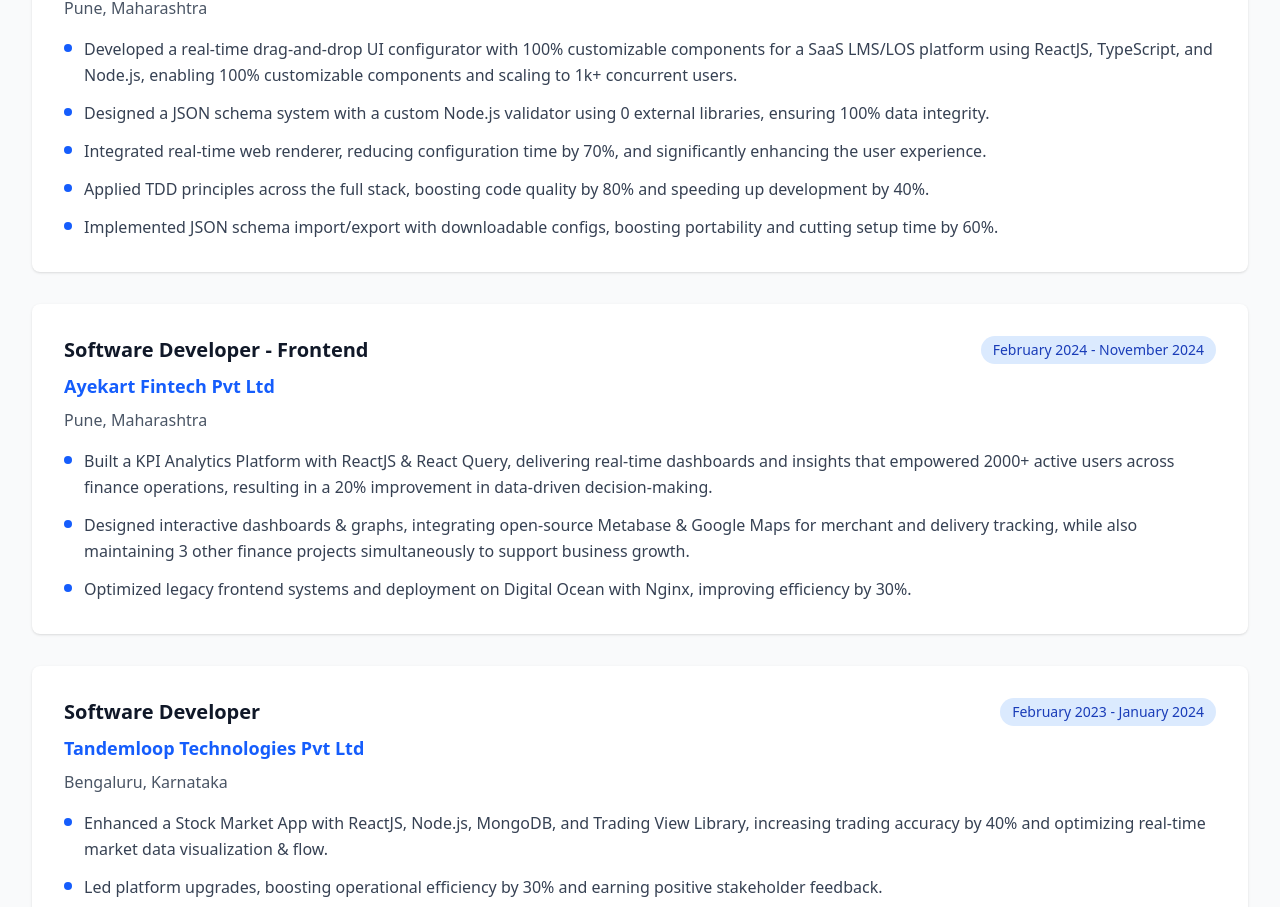
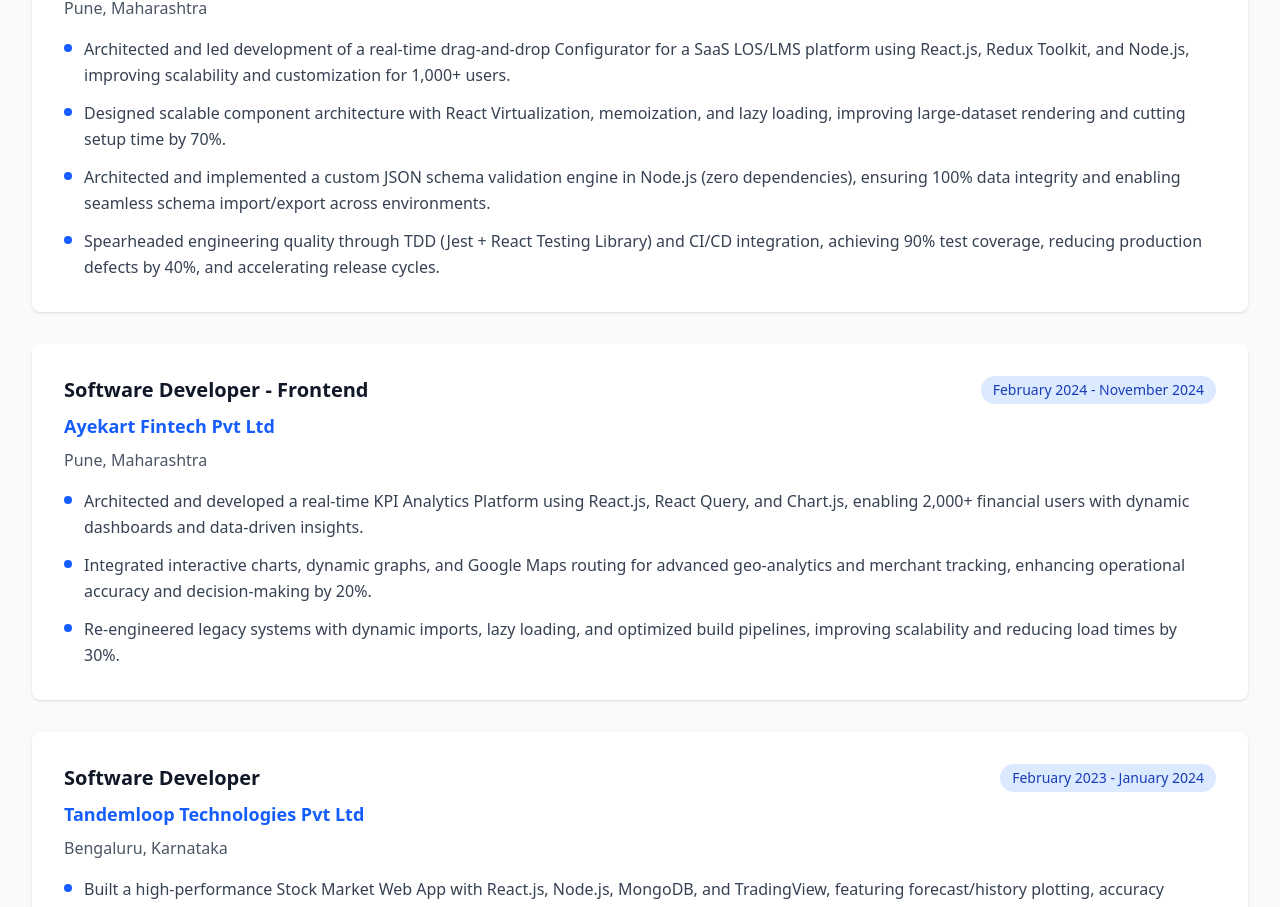
Before and after one commit to PritomDutta89/my-portfolio, a React (Vite) app: page / in a window 1280 px wide. Shown: the part 1872-2779 px from the top of the page. Built offline with nearby package versions, Linux system fonts and the light colour scheme.

Commit message:
updated content

```diff
--- a/src/constants/constants.js
+++ b/src/constants/constants.js
@@ -5,11 +5,10 @@
     duration: "November 2024 - Present",
     location: "Pune, Maharashtra",
     achievements: [
-      "Developed a real-time drag-and-drop UI configurator with 100% customizable components for a SaaS LMS/LOS platform using ReactJS, TypeScript, and Node.js, enabling 100% customizable components and scaling to 1k+ concurrent users.",
-      "Designed a JSON schema system with a custom Node.js validator using 0 external libraries, ensuring 100% data integrity.",
-      "Integrated real-time web renderer, reducing configuration time by 70%, and significantly enhancing the user experience.",
-      "Applied TDD principles across the full stack, boosting code quality by 80% and speeding up development by 40%.",
-      "Implemented JSON schema import/export with downloadable configs, boosting portability and cutting setup time by 60%."
+      "Architected and led development of a real-time drag-and-drop Configurator for a SaaS LOS/LMS platform using React.js, Redux Toolkit, and Node.js, improving scalability and customization for 1,000+ users.",
+      "Designed scalable component architecture with React Virtualization, memoization, and lazy loading, improving large-dataset rendering and cutting setup time by 70%.",
+      "Architected and implemented a custom JSON schema validation engine in Node.js (zero dependencies), ensuring 100% data integrity and enabling seamless schema import/export across environments.",
+      "Spearheaded engineering quality through TDD (Jest + React Testing Library) and CI/CD integration, achieving 90% test coverage, reducing production defects by 40%, and accelerating release cycles."
     ],
   },
   {
@@ -18,9 +17,9 @@
     duration: "February 2024 - November 2024",
     location: "Pune, Maharashtra",
     achievements: [
-      "Built a KPI Analytics Platform with ReactJS & React Query, delivering real-time dashboards and insights that empowered 2000+ active users across finance operations, resulting in a 20% improvement in data-driven decision-making.",
-      "Designed interactive dashboards & graphs, integrating open-source Metabase & Google Maps for merchant and delivery tracking, while also maintaining 3 other finance projects simultaneously to support business growth.",
-      "Optimized legacy frontend systems and deployment on Digital Ocean with Nginx, improving efficiency by 30%.",
+      "Architected and developed a real-time KPI Analytics Platform using React.js, React Query, and Chart.js, enabling 2,000+ financial users with dynamic dashboards and data-driven insights.",
+      "Integrated interactive charts, dynamic graphs, and Google Maps routing for advanced geo-analytics and merchant tracking, enhancing operational accuracy and decision-making by 20%.",
+      "Re-engineered legacy systems with dynamic imports, lazy loading, and optimized build pipelines, improving scalability and reducing load times by 30%."
     ],
   },
   {
@@ -29,15 +28,15 @@
     duration: "February 2023 - January 2024",
     location: "Bengaluru, Karnataka",
     achievements: [
-      "Enhanced a Stock Market App with ReactJS, Node.js, MongoDB, and Trading View Library, increasing trading accuracy by 40% and optimizing real-time market data visualization & flow.",
-      "Led platform upgrades, boosting operational efficiency by 30% and earning positive stakeholder feedback.",
-      "Improved interfaces with UI/UX team, boosting mobile engagement by 35% and lowering bounce rates by 22%.",
+      "Built a high-performance Stock Market Web App with React.js, Node.js, MongoDB, and TradingView, featuring forecast/history plotting, accuracy checks, and stock comparison, boosting trading precision by 40%.",
+      "Optimized chart rendering with React.memo, useCallback, and virtualized data visualization, improving UI responsiveness and reducing re-renders by 35%.",
+      "Built scalable backend APIs with caching, debouncing, and pagination, minimizing latency by 25% during peak trading sessions and enhancing real-time data reliability."
     ],
   },
 ];
 
 const skills = {
-  "Programming Languages": ["JavaScript", "TypeScript", "C++"],
+  "Programming Languages": ["JavaScript(ES6+)", "TypeScript", "C++"],
   Frontend: [
     "ReactJS",
     "Next.js",
@@ -48,6 +47,7 @@
     "Material UI",
     "Apex Chart",
     "HTML/CSS",
+    "WCAG 2.1 / ARIA Standards",
   ],
   "Backend & Databases": [
     "Node.js",
@@ -79,9 +79,9 @@
 const achievements = [
   "Cleared TCS CodeVita and Google Code Jam 2022, demonstrating strong algorithmic and problem-solving skills.",
   "Ranked 151st in GSSoC (Open Source - 5k+ participants)",
-  "Wrote 8 Technical Articles for GeeksforGeeks",
-  "Solved 200+ DSA problems on GeeksforGeeks, LeetCode, and CodeChef",
-  "5★ in HackerRank problem solving",
+  "Solved 300+ DSA problems on LeetCode and Codeforces, demonstrating strong problem-solving skills.",
+  "Awarded “Exceptional Performer” and “Hero of the Month” for outstanding contributions.",
+  "Authored 8 technical articles for GeeksforGeeks, sharing knowledge and best practices.",
 ];
 
 export { experiences, skills, achievements };
```
